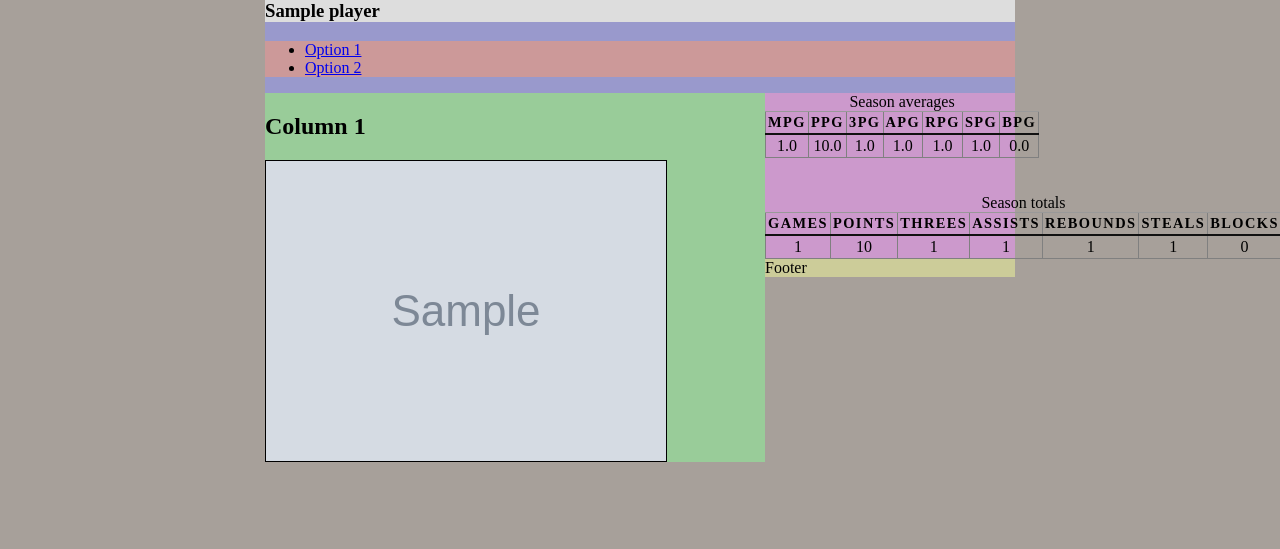
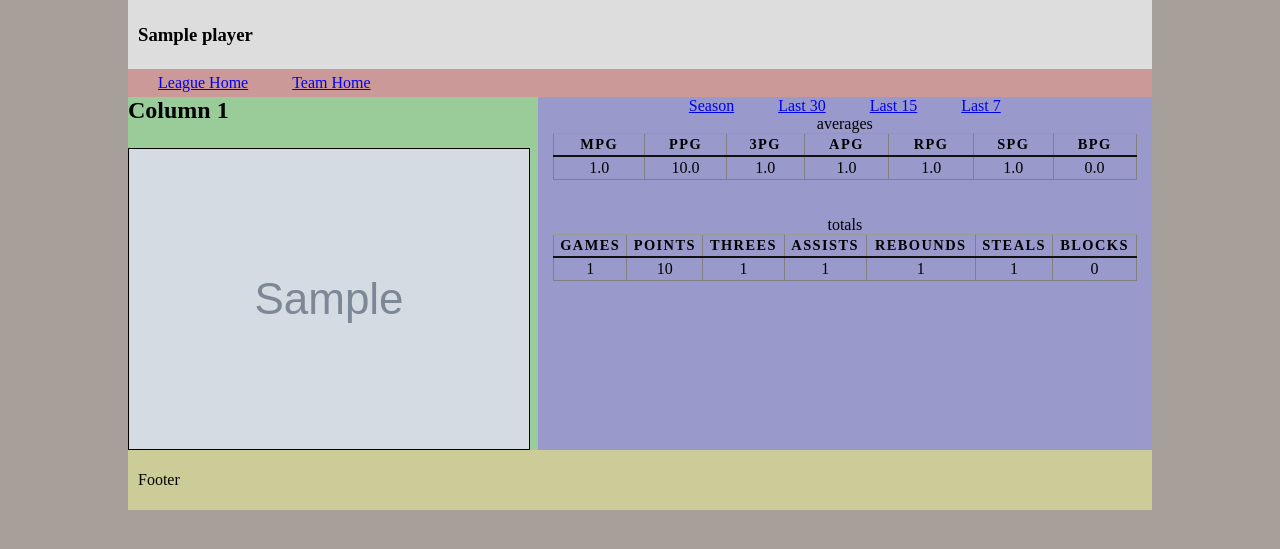
Before and after one commit to zachcalvert/bball, a Django app: template clone/players/templates/players/player_profile.html in a window 1280 px wide. Shown: the top 549 px of the page. Run offline with Django 3.2, Linux system fonts and the light colour scheme; tables that the repository leaves empty hold one stand-in row (values such as "Sample post"); the template is opened without the code that fills it: values that come from a table or form of the project are taken from there, most other values are stand-ins (such as "Sample title", 1, 10 or a date in 2020); grey boxes marked "Sample" are stand-in pictures.

Commit message:
player page styling

```diff
--- /dev/null
+++ b/clone/players/static/players/player_profile.css
@@ -0,0 +1,80 @@
+body,
+html {
+	margin:0;
+	padding:0;
+	color:#000;
+	background:#a7a09a;
+}
+
+#wrap {
+	width:80%;
+	margin:0 auto;
+	background:#99c;
+}
+
+#header {
+	padding:5px 10px;
+	background:#ddd;
+}
+#nav {
+	padding:5px 10px;
+	background:#c99;
+}
+#nav ul {
+	margin:0;
+	padding:0;
+	list-style:none;
+}
+#nav li {
+	display:inline;
+	margin:0;
+	padding:20px;
+}
+#main {
+	float:left;
+	width:40%;
+	background:#9c9;
+}
+#sidebar {
+	float:right;
+	width:60%;
+	background:#99c;
+}
+#sidebar ul {
+	margin:0;
+	padding:0;
+	list-style:none;
+	text-align:center;
+}
+
+#sidebar li {
+	display:inline;
+	margin:0;
+	padding:20px;
+}
+
+#footer {
+	clear:both;
+	padding:5px 10px;
+	background:#cc9;
+}
+
+h2 {
+	margin:0 0 1em;
+}
+table {
+	width: 95%;
+	border-collapse: collapse;
+}
+th {
+	text-transform: uppercase;
+	letter-spacing: 0.1em;
+	font-size: 90%;
+	border-bottom: 2px solid #111111;
+	border-top: 1px solid #999;
+	text-align: center;
+	width: auto ;
+}
+tr {
+	text-align: center;
+}
--- a/clone/players/templates/players/last_fifteen/averages.html
+++ b/clone/players/templates/players/last_fifteen/averages.html
@@ -1,5 +1,5 @@
 {% load staticfiles stat_filters %}
-{% extends }
+{% extends 'player_profile.html'}
 
 <link rel="stylesheet" type="text/css" href="{% static 'players/player_profile.css' %}" />
 
--- a/clone/players/templates/players/player_profile.html
+++ b/clone/players/templates/players/player_profile.html
@@ -7,8 +7,8 @@
 	</div>
 	<div id="nav">
 		<ul>
-			<li><a href="#">Option 1</a></li>
-			<li><a href="#">Option 2</a></li>
+			<li><a href="#">League Home</a></li>
+			<li><a href="#">Team Home</a></li>
 		</ul>
 	</div>
 
@@ -21,8 +21,14 @@
 
 	<div id="sidebar">
 		{% block averages %}
+			<ul>
+				<li><a href="#">Season</a></li>
+				<li><a href="#">Last 30</a></li>
+				<li><a href="#">Last 15</a></li>
+				<li><a href="#">Last 7</a></li>
+			</ul>
 			<table class="season_averages" cellpadding="2" cellspacing="2" border="1" id="teamtable_0" align="center">
-				<caption>Season averages</caption>
+				<caption>averages</caption>
 					<tr>
 						<th>MPG</th>
 					    <th>PPG</th>
@@ -46,7 +52,7 @@
 		<br><br>
 		{% block totals %}
 			<table class="season_totals" cellpadding="2" cellspacing="2" border="1" id="teamtable_0" align="center">
-				<caption>Season totals</caption>
+				<caption>totals</caption>
 					<tr>
 						<th>Games</th>
 				    	<th>Points</th>
```
